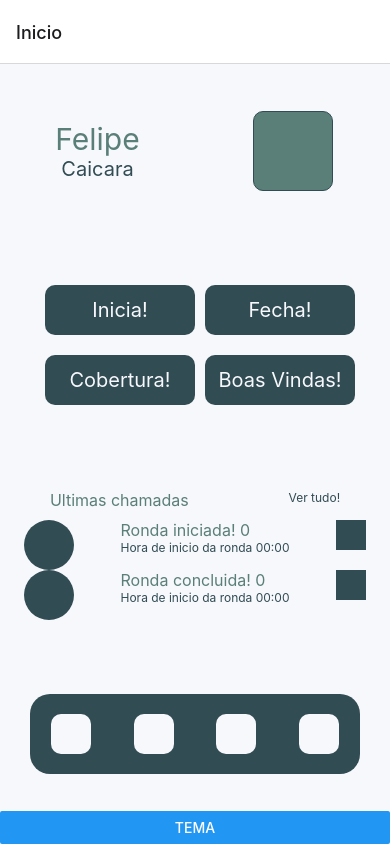
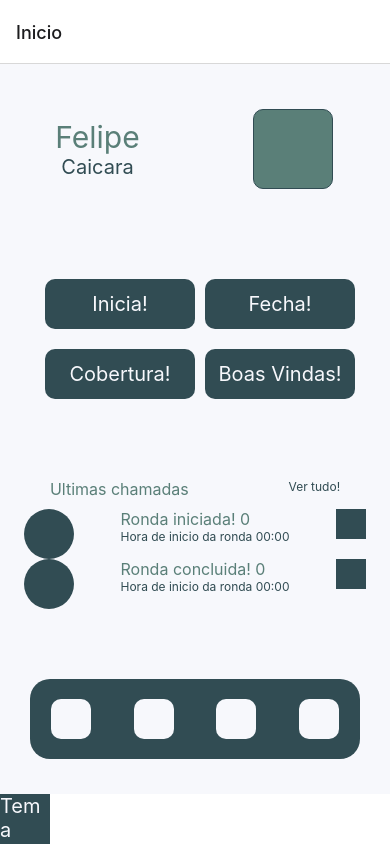
Before and after one commit to felipeFransa/night-patrol, a React Native app: screen / in a window 390 px wide. Built offline with nearby package versions, Linux system fonts and the light colour scheme.

Commit message:
version.1.3.0

```diff
--- a/App.tsx
+++ b/App.tsx
@@ -2,7 +2,7 @@ import { NavigationContainer } from '@react-navigation/native';
 import 'react-native-gesture-handler';
 import { useState } from 'react';
 import { ThemeProvider } from 'styled-components/native';
-import { Button } from './styleGlobal'
+import { Button , ThemeBTN, TextBTN } from './styleGlobal'
 
 import MainStack from './src/routes/stack.routes';
 
@@ -22,7 +22,9 @@ const app = () => {
     <NavigationContainer>
       <ThemeProvider theme={theme}>
         <MainStack />
-        <Button title='Tema' onPress={hanldeTheme} />
+        <ThemeBTN onPress={hanldeTheme}>
+          <TextBTN>Tema</TextBTN>
+        </ThemeBTN>
       </ThemeProvider>
     </NavigationContainer>
   );
--- a/styleGlobal.ts
+++ b/styleGlobal.ts
@@ -6,3 +6,13 @@ export const Button = styled.Button`
   background: ${({ theme}) => theme.COLORS.PRIMARY_600};
   color: ${({ theme }) => theme.COLORS.TEXT_PRIMARY};
 `
+export const ThemeBTN = styled.TouchableOpacity`
+  width: 50px;
+  height: 50px;
+  background: ${({ theme}) => theme.COLORS.TEXT_SECONDARY};
+`
+
+export const TextBTN = styled.Text`
+  font-size: 20px;
+  color: ${({ theme }) => theme.COLORS.BACKGROUND};
+`
```
